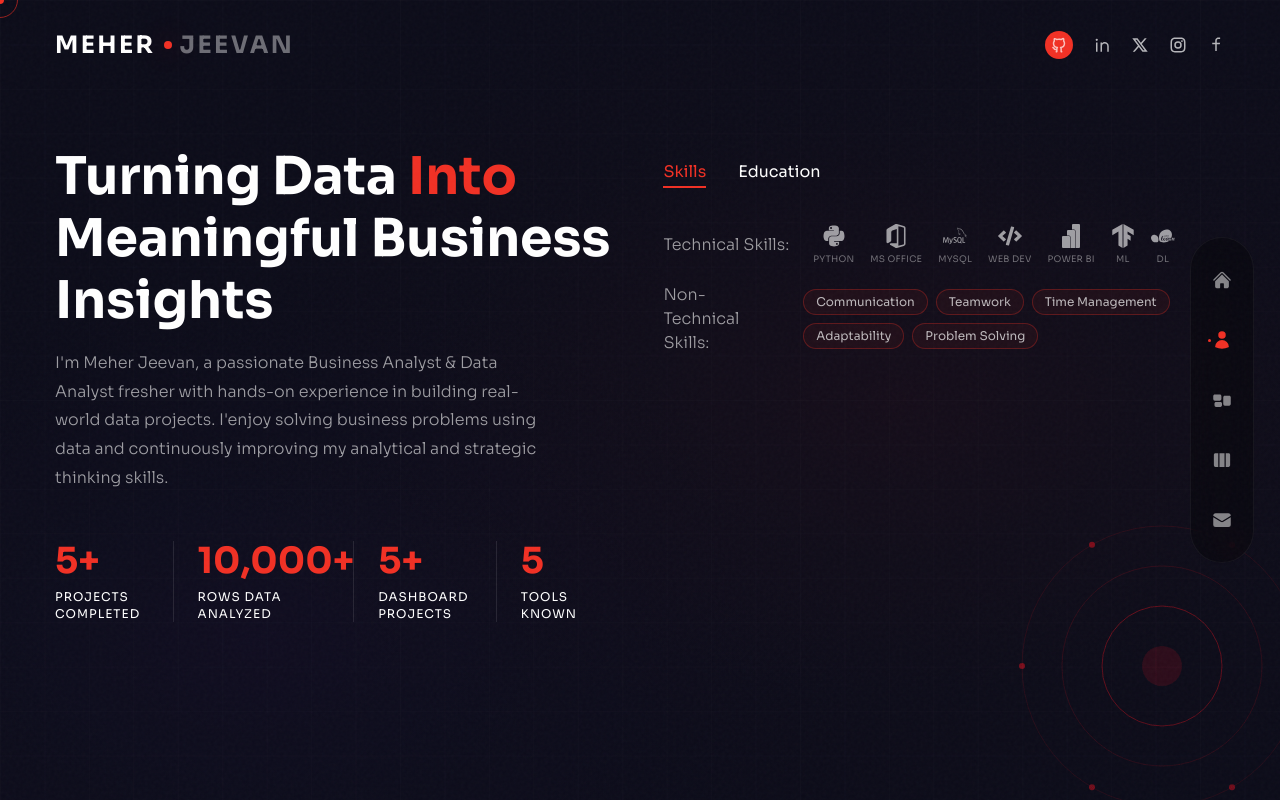
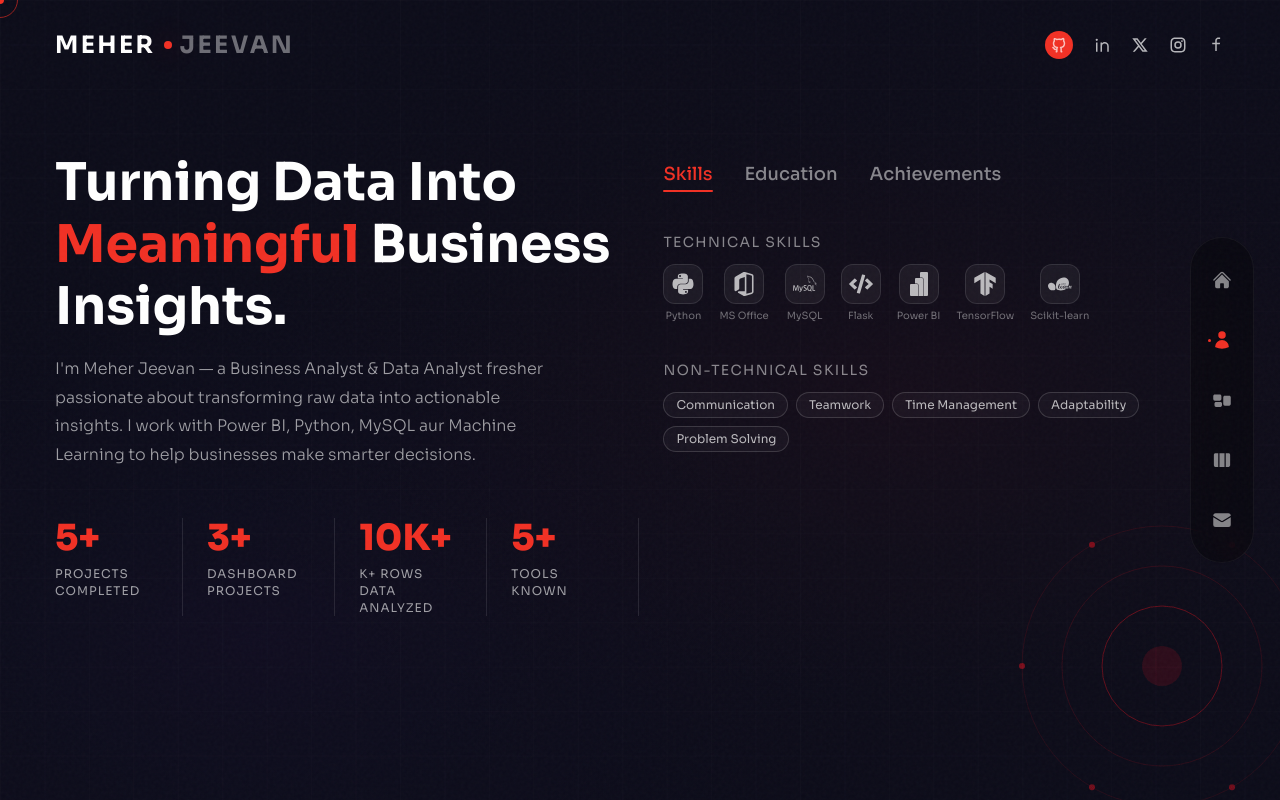
Before and after one commit to Jeevan92-coder/portfolio, a Next.js app: page /about in a window 1280 px wide. Built offline with nearby package versions, Linux system fonts and the light colour scheme.

Commit message:
Update index.jsx

```diff
--- a/pages/about/index.jsx
+++ b/pages/about/index.jsx
@@ -1,215 +1,282 @@
+import { useState } from "react";
 import { motion } from "framer-motion";
-import { useState } from "react";
-import CountUp from "react-countup";
 import {
   FaPython, FaCode,
 } from "react-icons/fa";
 import {
-  SiMysql, SiPowerbi, SiTensorflow, SiMicrosoftoffice, SiScikitlearn,
+  SiMicrosoftoffice, SiMysql, SiPowerbi, SiTensorflow, SiScikitlearn,
 } from "react-icons/si";
-
+import CountUp from "react-countup";
+import Avatar from "../../components/Avatar";
 import Circles from "../../components/Circles";
 import { fadeIn } from "../../variants";
 
-// ── About Data ──────────────────────────────────────────
-export const aboutData = [
+// ── Tabs ──────────────────────────────────────────────────────────
+const aboutData = [
   {
-    title: "skills",
+    title: "Skills",
     info: [
       {
-        title: "Technical Skills:",
-        icons: [FaPython, SiMicrosoftoffice, SiMysql, FaCode, SiPowerbi, SiTensorflow, SiScikitlearn],
-        iconLabels: ["Python", "MS Office", "MySQL", "Web Dev", "Power BI", "ML", "DL"],
+        title: "Technical Skills",
+        stage: "tools",
+        icons: [
+          { Icon: FaPython,          label: "Python"       },
+          { Icon: SiMicrosoftoffice, label: "MS Office"    },
+          { Icon: SiMysql,           label: "MySQL"        },
+          { Icon: FaCode,            label: "Flask"        },
+          { Icon: SiPowerbi,         label: "Power BI"     },
+          { Icon: SiTensorflow,      label: "TensorFlow"   },
+          { Icon: SiScikitlearn,     label: "Scikit-learn" },
+        ],
       },
       {
-        title: "Non-Technical Skills:",
-        texts: ["Communication", "Teamwork", "Time Management", "Adaptability", "Problem Solving"],
+        title: "Non-Technical Skills",
+        stage: "badges",
+        badges: [
+          "Communication", "Teamwork", "Time Management",
+          "Adaptability", "Problem Solving",
+        ],
       },
     ],
   },
-
   {
-    title: "education",
+    title: "Education",
     info: [
-      { title: "10th pass — From Orai, Uttar Pradesh",                 stage: "2020 – 2021" },
-      { title: "AIPA Course — From Kanpur, Uttar Pradesh",   stage: "2025 - 2026" },
+      {
+        title: "B.Tech – Computer Science",
+        stage: "2020 – 2024",
+        detail: "Swami Vivekanand College of Engineering, Indore (RGPV University)",
+      },
+      {
+        title: "Higher Secondary (12th) – Science",
+        stage: "2019 – 2020",
+        detail: "MP Board — Focus on Mathematics & Physics",
+      },
+      {
+        title: "Secondary (10th)",
+        stage: "2017 – 2018",
+        detail: "MP Board",
+      },
+    ],
+  },
+  {
+    title: "Achievements",
+    info: [
+      {
+        title: "5+ Data Analytics Projects",
+        stage: "🏆",
+        detail: "Real-world Power BI dashboards, ML models aur web apps jo actual business problems solve karte hain.",
+      },
+      {
+        title: "Customer Segmentation Model",
+        stage: "🥇",
+        detail: "K-Means clustering se 200+ customers ko 5 segments mein classify kiya — Silhouette Score: 0.5547.",
+      },
+      {
+        title: "Bank Churn Prediction",
+        stage: "🤖",
+        detail: "ML model se bank customers ka churn predict kiya — Scikit-learn, Pandas & Seaborn use karke.",
+      },
+      {
+        title: "Full-Stack Web Application",
+        stage: "💻",
+        detail: "Flask + MySQL se User Management System banaya — OTP verification, profile upload aur session management.",
+      },
+      {
+        title: "Professional Power BI Dashboard",
+        stage: "📊",
+        detail: "Multi-page professional dashboard with Customer Overview, Segmentation aur KPI tracking — client-ready design.",
+      },
+      {
+        title: "VIEW ALL CERTIFICATES",
+        stage: "📜",
+        detail: "Saare certificates Google Drive mein available hain — click karke directly open karo.",
+        link: "https://drive.google.com/drive/folders/160eN2Ckrpj5dD9vMb5IMD5wIeT579Lwt?usp=drive_link",
+      },
     ],
   },
 ];
 
-// ── About Page ──────────────────────────────────────────
+// ── Stats ─────────────────────────────────────────────────────────
+const stats = [
+  { num: 5,  label: "Projects Completed",       suffix: "+" },
+  { num: 3,  label: "Dashboard Projects",        suffix: "+" },
+  { num: 10, label: "K+ Rows Data Analyzed",     suffix: "K+" },
+  { num: 5,  label: "Tools Known",               suffix: "+" },
+];
+
+// ── About Page ────────────────────────────────────────────────────
 const About = () => {
-  const [index, setIndex] = useState(0);
+  const [activeTab, setActiveTab] = useState("Skills");
+
+  const currentData = aboutData.find((d) => d.title === activeTab)?.info || [];
 
   return (
     <div className="h-full bg-primary/30 py-32 text-center xl:text-left">
       <Circles />
 
+      <motion.div
+        variants={fadeIn("right", 0.2)}
+        initial="hidden" animate="show" exit="hidden"
+        className="hidden xl:flex absolute bottom-0 -left-[370px]"
+      >
+        <Avatar />
+      </motion.div>
+
       <div className="container mx-auto h-full flex flex-col items-center xl:flex-row gap-x-6">
-        {/* ── Text & Content ── */}
+
+        {/* ── Left ── */}
         <div className="flex-1 flex flex-col justify-center">
           <motion.h2
             variants={fadeIn("right", 0.2)}
-            initial="hidden"
-            animate="show"
-            exit="hidden"
+            initial="hidden" animate="show" exit="hidden"
             className="h2"
           >
-            Turning Data <span className="text-accent">Into</span> Meaningful
-            Business Insights
+            Turning Data Into{" "}
+            <span className="text-accent">Meaningful</span> Business Insights.
           </motion.h2>
 
           <motion.p
             variants={fadeIn("right", 0.4)}
-            initial="hidden"
-            animate="show"
-            exit="hidden"
+            initial="hidden" animate="show" exit="hidden"
             className="max-w-[500px] mx-auto xl:mx-0 mb-6 xl:mb-12 px-2 xl:px-0"
           >
-            I&apos;m Meher Jeevan, a passionate Business Analyst & Data Analyst fresher with hands-on experience in building real-world data projects.
-            I&apos;enjoy solving business problems using data and continuously improving my analytical and strategic thinking skills.
+            I&apos;m Meher Jeevan — a Business Analyst & Data Analyst fresher passionate
+            about transforming raw data into actionable insights. I work with Power BI,
+            Python, MySQL aur Machine Learning to help businesses make smarter decisions.
           </motion.p>
 
           {/* Stats */}
           <motion.div
             variants={fadeIn("right", 0.6)}
-            initial="hidden"
-            animate="show"
-            exit="hidden"
+            initial="hidden" animate="show" exit="hidden"
             className="hidden md:flex md:max-w-xl xl:max-w-none mx-auto xl:mx-0 mb-8"
           >
             <div className="flex flex-1 xl:gap-x-6">
-              <div className="relative flex-1 after:w-[1px] after:h-full after:bg-white/10 after:absolute after:top-0 after:right-0">
-                <div className="text-2xl xl:text-4xl font-bold text-accent mb-2">
-                  <CountUp start={0} end={5} duration={10} />+
+              {stats.map((stat, i) => (
+                <div key={i} className="relative flex-1 after:w-[1px] after:h-full after:bg-white/10 after:absolute after:top-0 after:right-0">
+                  <div className="text-2xl xl:text-4xl font-extrabold text-accent mb-2">
+                    <CountUp start={0} end={stat.num} duration={5} />
+                    {stat.suffix}
+                  </div>
+                  <div className="text-xs uppercase tracking-[1px] leading-[1.4] max-w-[100px] text-white/60">
+                    {stat.label}
+                  </div>
                 </div>
-                <div className="text-xs uppercase tracking-[1px] leading-[1.4] max-w-[100px]">
-                  Projects Completed
-                </div>
-              </div>
-
-              <div className="relative flex-1 after:w-[1px] after:h-full after:bg-white/10 after:absolute after:top-0 after:right-0">
-                <div className="text-2xl xl:text-4xl font-bold text-accent mb-2">
-                  <CountUp start={0} end={10000} duration={5} />+
-                </div>
-                <div className="text-xs uppercase tracking-[1px] leading-[1.4] max-w-[100px]">
-                  Rows Data Analyzed
-                </div>
-              </div>
-
-              <div className="relative flex-1 after:w-[1px] after:h-full after:bg-white/10 after:absolute after:top-0 after:right-0">
-                <div className="text-2xl xl:text-4xl font-bold text-accent mb-2">
-                  <CountUp start={0} end={5} duration={5} />+
-                </div>
-                <div className="text-xs uppercase tracking-[1px] leading-[1.4] max-w-[100px]">
-                  Dashboard Projects
-                </div>
-              </div>
-
-              <div className="relative flex-1">
-                <div className="text-2xl xl:text-4xl font-bold text-accent mb-2">
-                  <CountUp start={0} end={5} duration={5} />
-                </div>
-                <div className="text-xs uppercase tracking-[1px] leading-[1.4] max-w-[100px]">
-                  Tools Known
-                </div>
-              </div>
+              ))}
             </div>
           </motion.div>
         </div>
 
-        {/* ── Tabs & Info ── */}
+        {/* ── Right ── */}
         <motion.div
           variants={fadeIn("left", 0.4)}
-          initial="hidden"
-          animate="show"
-          exit="hidden"
+          initial="hidden" animate="show" exit="hidden"
           className="flex flex-col w-full xl:max-w-[48%] h-[480px]"
         >
           {/* Tab Buttons */}
           <div className="flex gap-x-4 xl:gap-x-8 mx-auto xl:mx-0 mb-4">
-            {aboutData.map((item, i) => (
+            {aboutData.map((tab) => (
               <button
-                key={i}
-                onClick={() => setIndex(i)}
-                className={`${
-                  index === i
-                    ? "text-accent after:w-[100%] after:bg-accent after:transition-all after:duration-300"
-                    : "after:w-0"
-                } capitalize cursor-pointer text-sm xl:text-base relative after:h-[2px] after:bg-accent after:absolute after:-bottom-1 after:left-0 transition-all duration-300 hover:text-accent`}
+                key={tab.title}
+                onClick={() => setActiveTab(tab.title)}
+                className={`cursor-pointer capitalize xl:text-lg font-medium relative pb-1 transition-all duration-300 ${
+                  activeTab === tab.title ? "text-accent" : "text-white/50 hover:text-white"
+                }`}
               >
-                {item.title}
+                {tab.title}
+                {activeTab === tab.title && (
+                  <motion.span
+                    layoutId="underline"
+                    className="absolute left-0 bottom-0 h-[2px] w-full bg-accent rounded-full"
+                  />
+                )}
               </button>
             ))}
           </div>
 
           {/* Tab Content */}
-          <div className="py-2 xl:py-6 flex flex-col gap-y-2 xl:gap-y-4 items-center xl:items-start overflow-y-auto scrollbar-thin scrollbar-thumb-accent scrollbar-track-primary/20">
-            {aboutData[index].info.map((item, i) => (
+          <div className="py-2 xl:py-6 flex flex-col gap-y-4 xl:gap-y-5 items-center xl:items-start overflow-y-auto pr-1 scrollbar-thin scrollbar-thumb-accent/30">
+            {currentData.map((item, i) => (
               <motion.div
                 key={i}
-                initial={{ opacity: 0, x: -20 }}
-                animate={{ opacity: 1, x: 0 }}
-                transition={{ delay: i * 0.1 }}
-                className="flex flex-col md:flex-row max-w-max gap-x-2 items-center text-white/60 mx-auto xl:mx-0 w-full"
+                initial={{ opacity: 0, y: 10 }}
+                animate={{ opacity: 1, y: 0 }}
+                transition={{ delay: i * 0.08 }}
+                className="w-full"
               >
-                {/* Title */}
-                <div className="font-light mb-2 md:mb-0 text-sm xl:text-base">
-                  {item.title}
-                </div>
-
-                {/* Stage / Year */}
-                {item.stage && (
-                  <>
-                    <div className="hidden md:flex text-white/40">—</div>
-                    <div className="text-accent text-sm font-semibold">
-                      {item.stage}
+                {/* ── Tools (icons) ── */}
+                {item.stage === "tools" && (
+                  <div className="mb-4">
+                    <h4 className="text-sm text-white/50 uppercase tracking-widest mb-3">{item.title}</h4>
+                    <div className="flex flex-wrap gap-4">
+                      {item.icons.map(({ Icon, label }, j) => (
+                        <div key={j} className="flex flex-col items-center gap-1 group">
+                          <div className="w-10 h-10 rounded-xl flex items-center justify-center text-2xl text-white/70 group-hover:text-accent transition-colors duration-300"
+                            style={{ background: "rgba(255,255,255,0.05)", border: "1px solid rgba(255,255,255,0.1)" }}>
+                            <Icon />
+                          </div>
+                          <span className="text-[10px] text-white/40 group-hover:text-accent/70 transition-colors">{label}</span>
+                        </div>
+                      ))}
                     </div>
-                  </>
-                )}
-
-                {/* Icons with labels */}
-                {item.icons && (
-                  <div className="flex gap-x-4 mt-3 md:mt-0 md:ml-4 flex-wrap justify-center xl:justify-start gap-y-3">
-                    {item.icons.map((Icon, iconIdx) => (
-                      <motion.div
-                        key={iconIdx}
-                        whileHover={{ scale: 1.2, color: "#F13024" }}
-                        className="flex flex-col items-center gap-1 text-white/60 hover:text-accent transition-colors cursor-default"
-                        title={item.iconLabels?.[iconIdx] || ""}
-                      >
-                        <Icon className="text-2xl" />
-                        {item.iconLabels?.[iconIdx] && (
-                          <span className="text-[9px] uppercase tracking-wide text-white/40">
-                            {item.iconLabels[iconIdx]}
-                          </span>
-                        )}
-                      </motion.div>
-                    ))}
                   </div>
                 )}
 
-                {/* Text-only skills (non-technical) */}
-                {item.texts && (
-                  <div className="flex flex-wrap gap-2 mt-3 md:mt-0 md:ml-4 justify-center xl:justify-start">
-                    {item.texts.map((text, ti) => (
-                      <motion.span
-                        key={ti}
-                        initial={{ opacity: 0, scale: 0.9 }}
-                        animate={{ opacity: 1, scale: 1 }}
-                        transition={{ delay: ti * 0.08 }}
-                        className="text-xs px-3 py-1 rounded-full text-white/70"
-                        style={{ border: "1px solid rgba(241,48,36,0.3)", background: "rgba(241,48,36,0.06)" }}
-                      >
-                        {text}
-                      </motion.span>
-                    ))}
+                {/* ── Badges (non-technical) ── */}
+                {item.stage === "badges" && (
+                  <div className="mb-2">
+                    <h4 className="text-sm text-white/50 uppercase tracking-widest mb-3">{item.title}</h4>
+                    <div className="flex flex-wrap gap-2">
+                      {item.badges.map((badge, j) => (
+                        <span key={j} className="text-xs px-3 py-1 rounded-full text-white/70 hover:text-accent hover:border-accent transition-all duration-300 cursor-default"
+                          style={{ border: "1px solid rgba(255,255,255,0.15)", background: "rgba(255,255,255,0.03)" }}>
+                          {badge}
+                        </span>
+                      ))}
+                    </div>
                   </div>
                 )}
+
+                {/* ── Education & Achievements ── */}
+                {!item.stage || (item.stage !== "tools" && item.stage !== "badges") ? (
+                  item.link ? (
+                    <a
+                      href={item.link}
+                      target="_blank"
+                      rel="noopener noreferrer"
+                      className="flex gap-x-4 items-center w-full mt-2 px-4 py-3 rounded-xl transition-all duration-300 group"
+                      style={{ background: "rgba(241,48,36,0.08)", border: "1px solid rgba(241,48,36,0.3)" }}
+                    >
+                      <div className="text-2xl flex-shrink-0 w-10 text-center">{item.stage}</div>
+                      <div className="flex-1">
+                        <h4 className="text-sm font-bold text-accent tracking-widest uppercase">{item.title}</h4>
+                        <p className="text-xs text-white/40 mt-1">{item.detail}</p>
+                      </div>
+                      <div className="text-accent text-lg group-hover:scale-110 transition-transform duration-300">↗</div>
+                    </a>
+                  ) : (
+                    <div className="flex gap-x-4 items-start group">
+                      <div className="text-2xl flex-shrink-0 w-10 text-center">
+                        {item.stage}
+                      </div>
+                      <div className="flex-1 border-b border-white/5 pb-3">
+                        <h4 className="text-sm font-semibold text-white group-hover:text-accent transition-colors duration-300">
+                          {item.title}
+                        </h4>
+                        {item.detail && (
+                          <p className="text-xs text-white/40 mt-1 leading-relaxed">{item.detail}</p>
+                        )}
+                      </div>
+                    </div>
+                  )
+                ) : null}
+
               </motion.div>
             ))}
           </div>
         </motion.div>
+
       </div>
     </div>
   );
```
